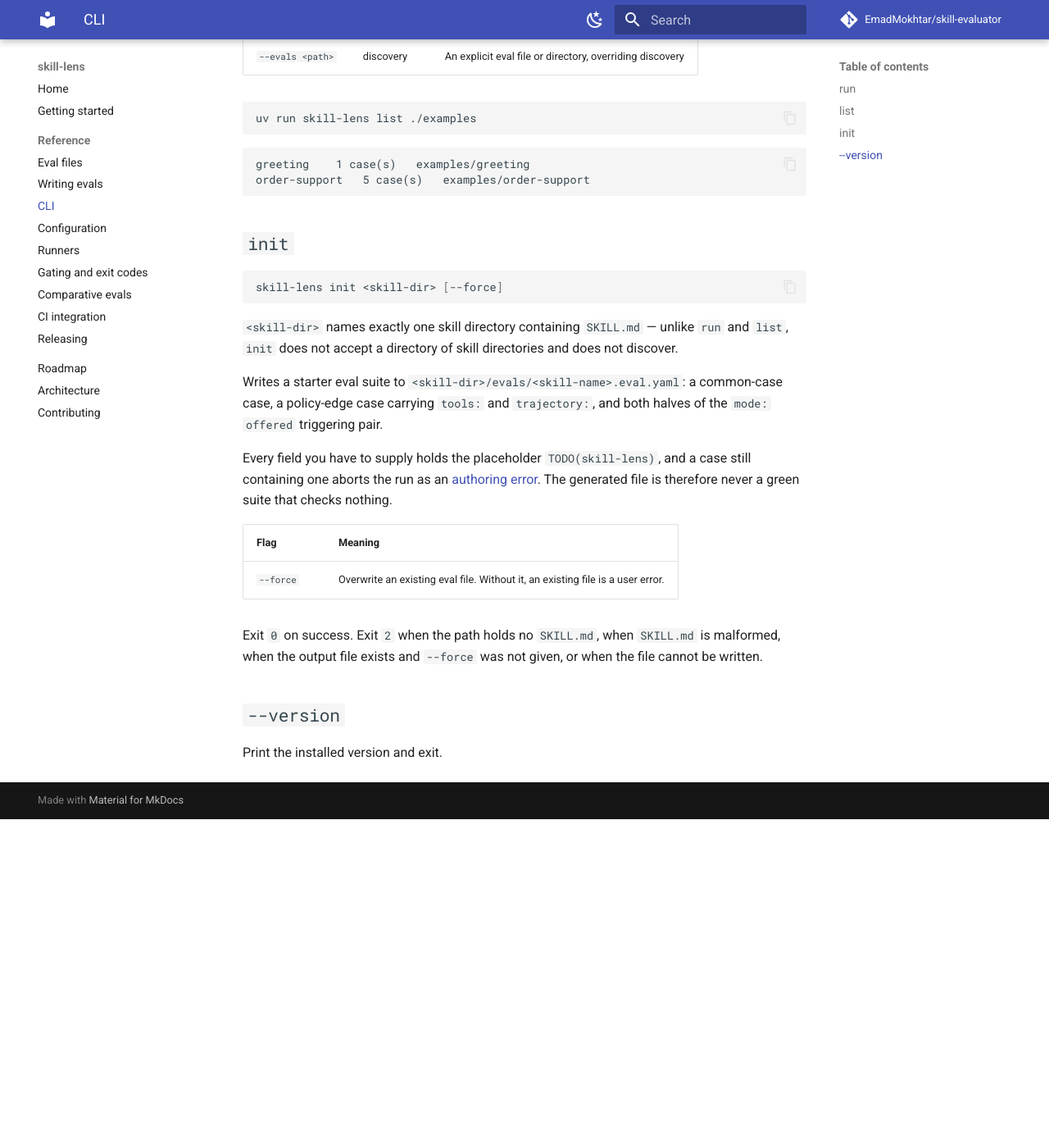
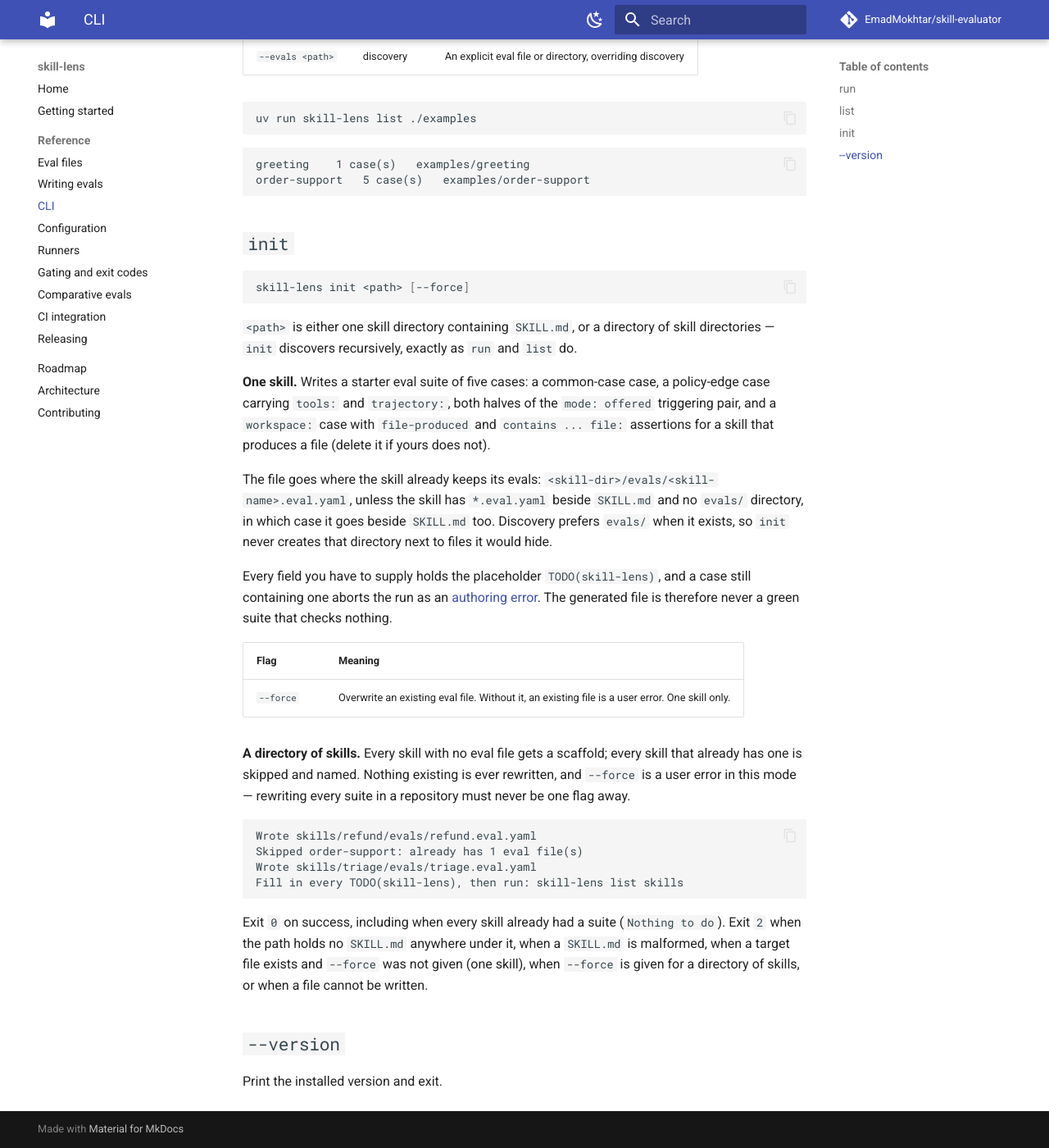
Before and after one commit to EmadMokhtar/skill-evaluator, an MkDocs documentation site: the page built from docs/cli.md, in a window 1280 px wide and 1400 px high, scrolled down 2714 px. Shown: the whole window at 82% size. Built offline with MkDocs 1.6.1 and Material for MkDocs 9.7.7, drawn with Linux system fonts in a browser that asks for light colours; comment, search, counter and statistics services are not loaded; before the commit the page ends 3713 px from its top, so only the background shows below that.

Commit message:
feat: let init scaffold every skill under a directory that has no suite
Co-Authored-By: Claude Opus 5 <noreply@anthropic.com>

````diff
--- a/docs/cli.md
+++ b/docs/cli.md
@@ -94,15 +94,21 @@ order-support	5 case(s)	examples/order-support
 ## `init`
 
 ```bash
-skill-lens init <skill-dir> [--force]
+skill-lens init <path> [--force]
 ```
 
-`<skill-dir>` names exactly one skill directory containing `SKILL.md` — unlike `run` and
-`list`, `init` does not accept a directory of skill directories and does not discover.
+`<path>` is either one skill directory containing `SKILL.md`, or a directory of skill
+directories — `init` discovers recursively, exactly as `run` and `list` do.
 
-Writes a starter eval suite to `<skill-dir>/evals/<skill-name>.eval.yaml`: a common-case
-case, a policy-edge case carrying `tools:` and `trajectory:`, and both halves of the
-`mode: offered` triggering pair.
+**One skill.** Writes a starter eval suite of five cases: a common-case case, a policy-edge
+case carrying `tools:` and `trajectory:`, both halves of the `mode: offered` triggering pair,
+and a `workspace:` case with `file-produced` and `contains ... file:` assertions for a skill
+that produces a file (delete it if yours does not).
+
+The file goes where the skill already keeps its evals: `<skill-dir>/evals/<skill-name>.eval.yaml`,
+unless the skill has `*.eval.yaml` beside `SKILL.md` and no `evals/` directory, in which case
+it goes beside `SKILL.md` too. Discovery prefers `evals/` when it exists, so `init` never
+creates that directory next to files it would hide.
 
 Every field you have to supply holds the placeholder `TODO(skill-lens)`, and a case still
 containing one aborts the run as an [authoring error](eval-files.md#unfilled-scaffolds).
@@ -110,11 +116,24 @@ The generated file is therefore never a green suite that checks nothing.
 
 | Flag | Meaning |
 | --- | --- |
-| `--force` | Overwrite an existing eval file. Without it, an existing file is a user error. |
+| `--force` | Overwrite an existing eval file. Without it, an existing file is a user error. One skill only. |
 
-Exit `0` on success. Exit `2` when the path holds no `SKILL.md`, when `SKILL.md` is
-malformed, when the output file exists and `--force` was not given, or when the file
-cannot be written.
+**A directory of skills.** Every skill with no eval file gets a scaffold; every skill that
+already has one is skipped and named. Nothing existing is ever rewritten, and `--force` is
+a user error in this mode — rewriting every suite in a repository must never be one flag
+away.
+
+```
+Wrote skills/refund/evals/refund.eval.yaml
+Skipped order-support: already has 1 eval file(s)
+Wrote skills/triage/evals/triage.eval.yaml
+Fill in every TODO(skill-lens), then run: skill-lens list skills
+```
+
+Exit `0` on success, including when every skill already had a suite (`Nothing to do`).
+Exit `2` when the path holds no `SKILL.md` anywhere under it, when a `SKILL.md` is
+malformed, when a target file exists and `--force` was not given (one skill), when `--force`
+is given for a directory of skills, or when a file cannot be written.
 
 ## `--version`
 
````
Also changed, not shown: skills/writing-skill-evals/SKILL.md (+7 -5 lines), skills/writing-skill-evals/references/eval-file-syntax.md (+2 -1 lines), 3 other files.
